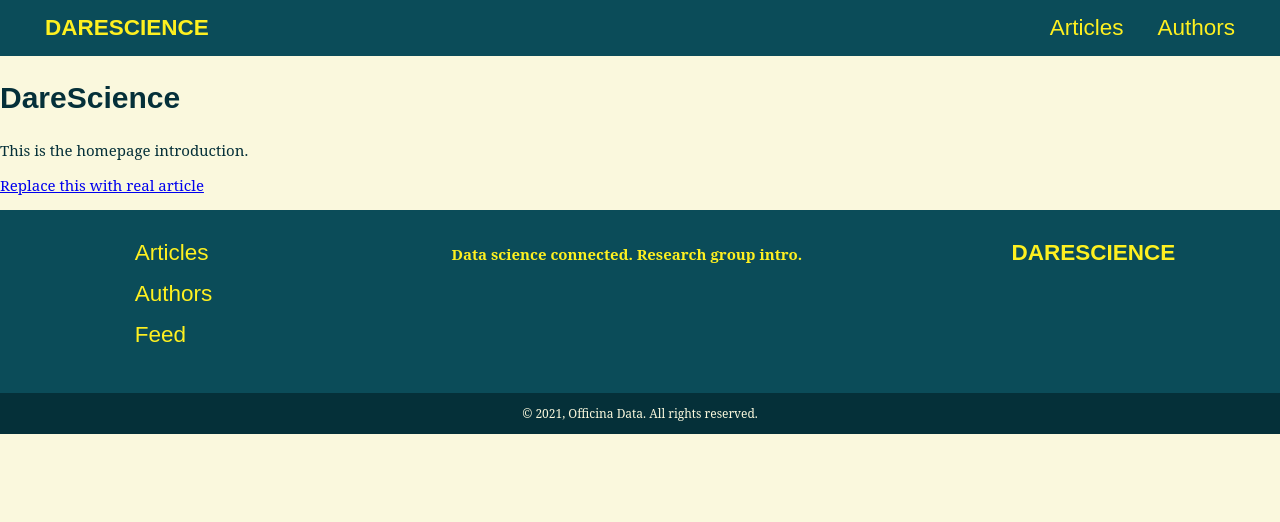
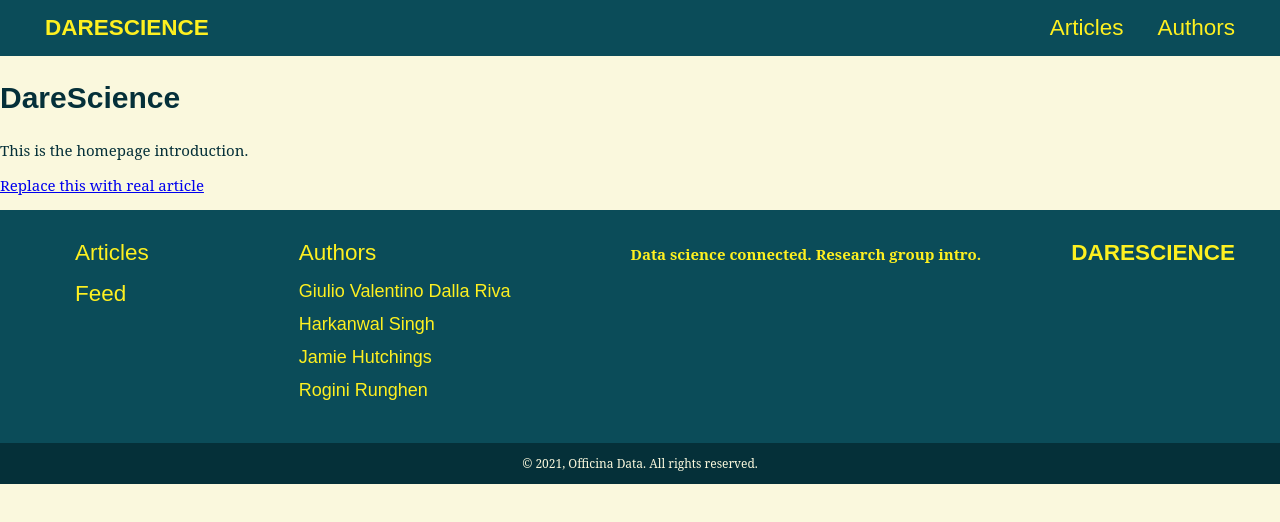
Before and after one commit to officinadata/website, an Eleventy site: page content/home.md in a window 1280 px wide. Built offline with nearby package versions, Linux system fonts and the light colour scheme; Eleventy itself is replaced by a stand-in of ours; files that its build step writes are made by us from their sources.

Commit message:
Add author names to main navigation in footer
Addresses feedback in #1

There might be other ways to handle this in future that involve changing
the design of the authors page but for now with 4 authors listed, should
work fine. For visual balance, it would also be good to add some extra
links to the existing main nav in the footer: research papers and
about/statement perhaps.

```diff
--- a/assets/forma.css
+++ b/assets/forma.css
@@ -110,6 +110,10 @@ li {
 
 .main-footer .main-nav li {
   padding-bottom: 1em;
+}
+
+li.secondary {
+  font-size: 0.8em;
 }
 
 @media screen and (max-width: 750px) {
--- a/templates/partials/main-footer.html
+++ b/templates/partials/main-footer.html
@@ -3,8 +3,15 @@
     <nav class="main-nav">
       <ul>
         <li><a href="/articles/">Articles</a></li>
+        <li><a href="/feed.xml">Feed</a></li>
+      </ul>
+    </nav>
+    <nav class="main-nav">
+      <ul>
         <li><a href="/authors/">Authors</a></li>
-        <li><a href="/feed.xml">Feed</a></li>
+        {% for author in collections.authors %}
+        <li class="secondary"><a href="/authors#{{ author.data.id }}">{{ author.data.name }}</a></li>
+        {% endfor %}
       </ul>
     </nav>
     <div class="main-contents">
```
